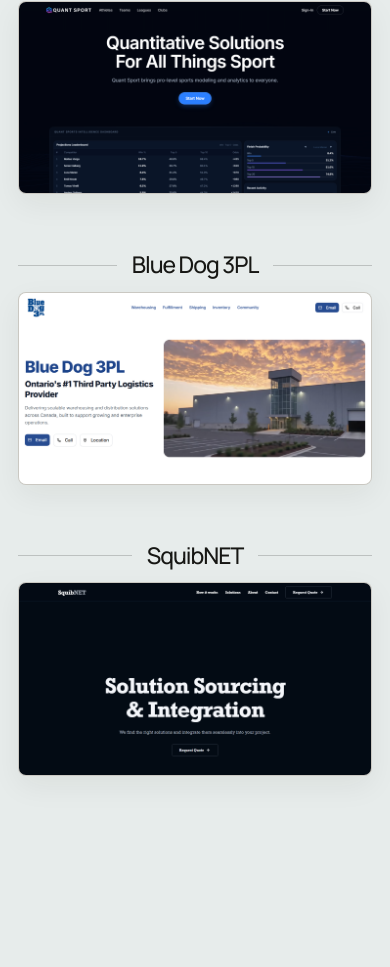
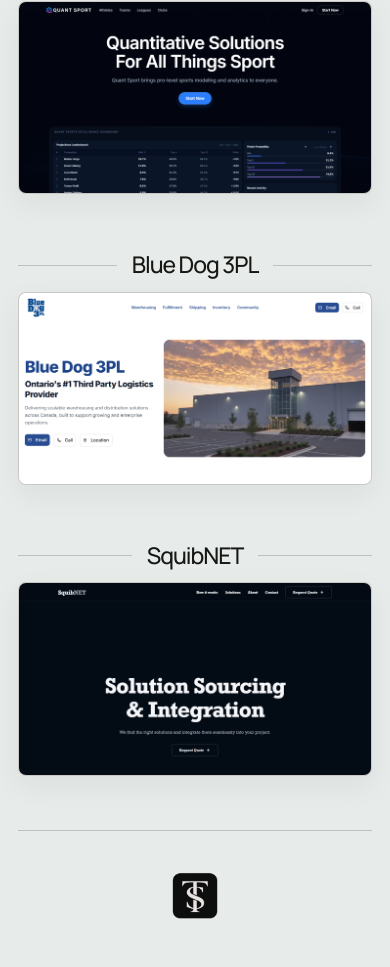
Before and after one commit to tsquibb52/PersonalWebsite, a website built with Vite: page index.html in a window 390 px wide. Shown: the part 794-1761 px from the top of the page. Before the commit the page ends 1624 px from the top, so only its background shows below. Built offline with nearby package versions, Linux system fonts and the light colour scheme.

Commit message:
Add footer with back-to-top link and smooth scrolling; adjust styles for footer and main sections

```diff
--- a/index.html
+++ b/index.html
@@ -19,7 +19,7 @@
     <title>Tyler Squibb</title>
   </head>
   <body>
-    <header>
+    <header id="top">
       <h1>Tyler Squibb</h1>
     </header>
 
@@ -110,6 +110,12 @@
       </section>
     </main>
 
+    <footer>
+      <a class="footer-logo-link" href="#top" aria-label="Back to top">
+        <img class="footer-logo" src="/icon-rounded.png" alt="" />
+      </a>
+    </footer>
+
     <script type="module" src="/src/main.js"></script>
   </body>
 </html>
--- a/src/style.css
+++ b/src/style.css
@@ -15,6 +15,7 @@
 
 html {
   background: var(--paper);
+  scroll-behavior: smooth;
 }
 
 body {
@@ -24,7 +25,8 @@ body {
 }
 
 header,
-main {
+main,
+footer {
   width: min(calc(100% - 80px), 1240px);
   margin: 0 auto;
 }
@@ -69,7 +71,7 @@ h1 {
 }
 
 main {
-  padding-bottom: 96px;
+  padding-bottom: 72px;
 }
 
 .project {
@@ -122,9 +124,33 @@ h2::after {
   outline-offset: 6px;
 }
 
+footer {
+  display: grid;
+  padding: 52px 0 64px;
+  place-items: center;
+  border-top: 1px solid var(--line);
+}
+
+.footer-logo {
+  display: block;
+  width: 64px;
+  height: 64px;
+}
+
+.footer-logo-link {
+  display: block;
+  border-radius: 12px;
+}
+
+.footer-logo-link:focus-visible {
+  outline: 3px solid var(--ink);
+  outline-offset: 5px;
+}
+
 @media (max-width: 680px) {
   header,
-  main {
+  main,
+  footer {
     width: calc(100% - 36px);
   }
 
@@ -156,4 +182,19 @@ h2::after {
     box-shadow: 0 10px 30px rgba(31, 28, 20, 0.06);
   }
 
+  footer {
+    padding: 38px 0 44px;
+  }
+
+  .footer-logo {
+    width: 54px;
+    height: 54px;
+  }
+
 }
+
+@media (prefers-reduced-motion: reduce) {
+  html {
+    scroll-behavior: auto;
+  }
+}
```
